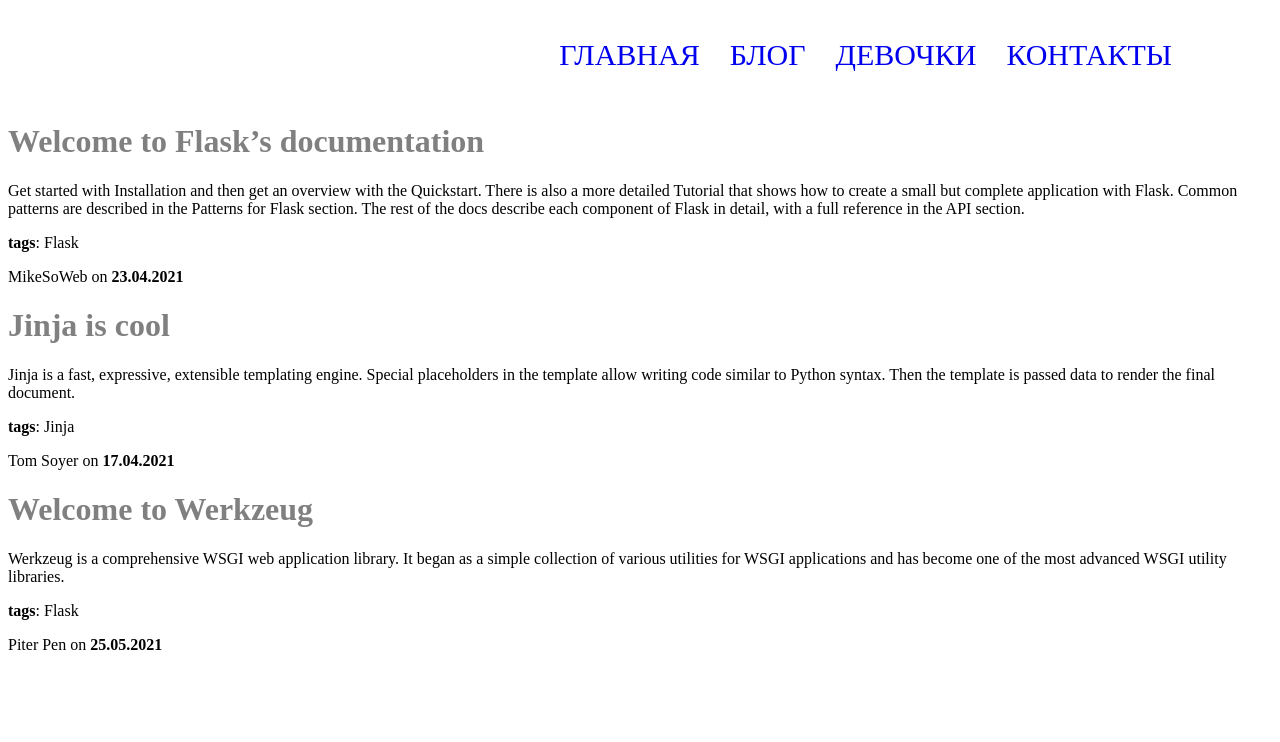
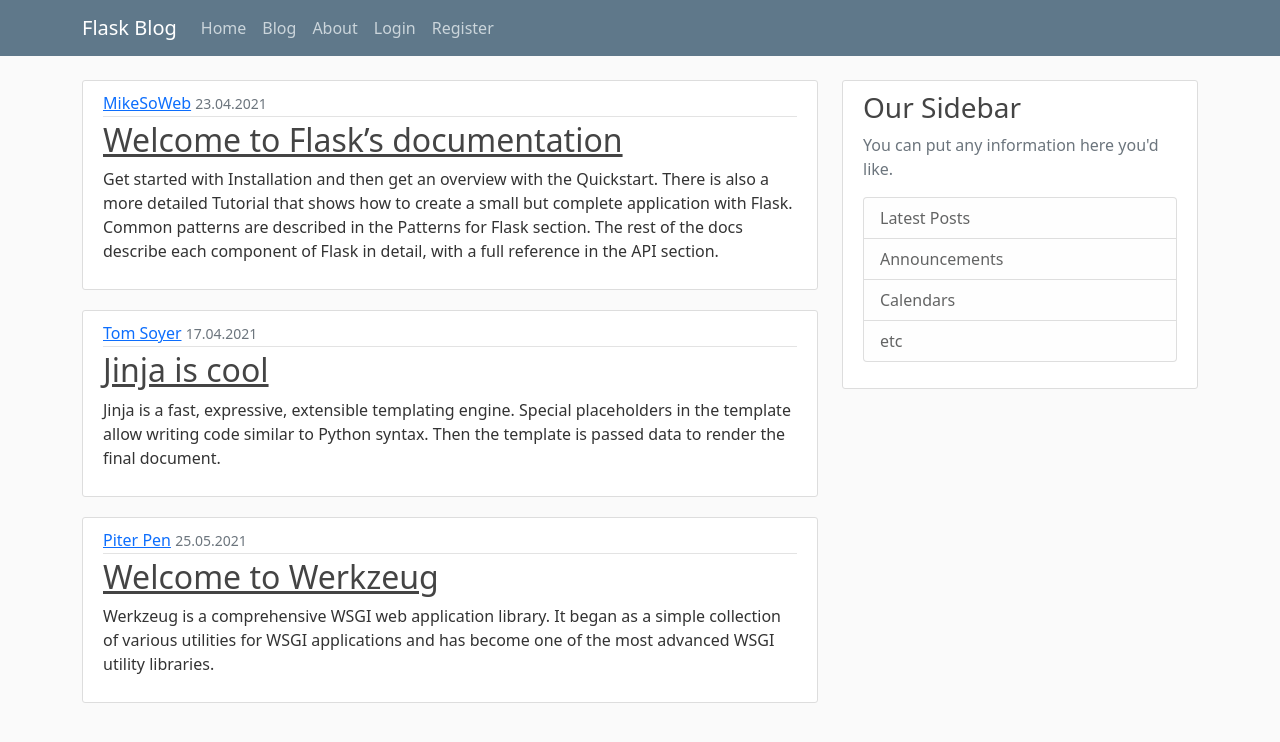
Before and after one commit to MikesoWeb/flask_posts, a Flask app: page /blog in a window 1280 px wide. Shown: the top 742 px of the page. Run offline with Flask 2, Linux system fonts and the light colour scheme.

Commit message:
'add_bootstrap'

```diff
--- a/articles.py
+++ b/articles.py
@@ -5,7 +5,7 @@
                      'Common patterns are described in the Patterns for Flask section. The rest of the docs describe '
                      'each component of Flask in detail, with a full reference in the API section.',
           'tags': 'Flask',
-          'date': '23.04.2021'},
+          'date_posted': '23.04.2021'},
 
          {'author': 'Tom Soyer',
           'title': 'Jinja is cool',
@@ -13,7 +13,7 @@
                      'allow writing code similar to Python syntax. Then the template is passed data to render the '
                      'final document.',
           'tags': 'Jinja',
-          'date': '17.04.2021'},
+          'date_posted': '17.04.2021'},
 
          {'author': 'Piter Pen',
           'title': 'Welcome to Werkzeug',
@@ -21,5 +21,5 @@
                      'various utilities for WSGI applications and has become one of the most advanced WSGI utility '
                      'libraries.',
           'tags': 'Flask',
-          'date': '25.05.2021'},
+          'date_posted': '25.05.2021'},
          ]
--- a/main.py
+++ b/main.py
@@ -14,5 +14,15 @@
     return render_template('blog.html', title='Blog', posts=posts)
 
 
+@app.route('/about')
+def about():
+    return render_template('about.html', title='About', posts=posts)
+
+
+@app.route('/contact')
+def contact():
+    return render_template('contact.html', title='Contacts', posts=posts)
+
+
 if __name__ == '__main__':
     app.run(debug=True)
--- a/static/css/style.css
+++ b/static/css/style.css
@@ -1,21 +1,80 @@
-h1{
-color: grey;
+body {
+  background: #fafafa;
+  color: #333333;
+  margin-top: 5rem;
 }
 
-
-.main_menu{
-display: flex;
-justify-content: flex-end;
-margin: 0 100px;
+h1, h2, h3, h4, h5, h6 {
+  color: #444444;
 }
 
-.main_menu a{
-text-decoration: none;
+.bg-steel {
+  background-color: #5f788a;
 }
 
-.main_menu li{
-list-style: none;
-font-size:30px;
-margin-left: 30px;
-text-transform: uppercase;
+.site-header .navbar-nav .nav-link {
+  color: #cbd5db;
 }
+
+.site-header .navbar-nav .nav-link:hover {
+  color: #ffffff;
+}
+
+.site-header .navbar-nav .nav-link.active {
+  font-weight: 500;
+}
+
+.content-section {
+  background: #ffffff;
+  padding: 10px 20px;
+  border: 1px solid #dddddd;
+  border-radius: 3px;
+  margin-bottom: 20px;
+}
+
+.article-title {
+  color: #444444;
+}
+
+a.article-title:hover {
+  color: #428bca;
+  text-decoration: none;
+}
+
+.article-content {
+  white-space: pre-line;
+}
+
+.article-img {
+  height: 65px;
+  width: 65px;
+  margin-right: 16px;
+}
+
+.article-metadata {
+  padding-bottom: 1px;
+  margin-bottom: 4px;
+  border-bottom: 1px solid #e3e3e3
+}
+
+.article-metadata a:hover {
+  color: #333;
+  text-decoration: none;
+}
+
+.article-svg {
+  width: 25px;
+  height: 25px;
+  vertical-align: middle;
+}
+
+.account-img {
+  height: 125px;
+  width: 125px;
+  margin-right: 20px;
+  margin-bottom: 16px;
+}
+
+.account-heading {
+  font-size: 2.5rem;
+}
--- /dev/null
+++ b/templates/about.html
@@ -0,0 +1 @@
+{% extends 'layout.html' %}
--- a/templates/blog.html
+++ b/templates/blog.html
@@ -1,14 +1,20 @@
 {% extends 'layout.html' %}
-
-
 
 {% block content %}
 
 {% for post in posts %}
-<h1>{{ post.title }}</h1>
-<p>{{ post.content }}</p>
-<p><b>tags</b>: {{ post.tags }}</p>
-<p>{{ post.author }} on <b>{{ post.date }}</b></p>
+
+
+        <article class="media content-section">
+            <div class="media-body">
+                <div class="article-metadata">
+                    <a class="mr-2" href="#">{{ post.author }}</a>
+                    <small class="text-muted">{{ post.date_posted }}</small>
+                </div>
+                <h2><a class="article-title" href="#">{{ post.title }}</a></h2>
+                <p class="article-content">{{ post.content }}</p>
+            </div>
+        </article>
 
 
 {% endfor %}
--- /dev/null
+++ b/templates/contact.html
@@ -0,0 +1 @@
+{% extends 'layout.html' %}
--- a/templates/layout.html
+++ b/templates/layout.html
@@ -1,25 +1,76 @@
 <!DOCTYPE html>
 <html lang="ru">
 <head>
-    <meta charset="UTF-8">
+    <!-- Required meta tags -->
+    <meta charset="utf-8">
+    <meta name="viewport" content="width=device-width, initial-scale=1">
+
+    <!-- Bootstrap CSS -->
+    <link href="https://cdn.jsdelivr.net/npm/bootstrap@5.0.1/dist/css/bootstrap.min.css" rel="stylesheet"
+          integrity="sha384-+0n0xVW2eSR5OomGNYDnhzAbDsOXxcvSN1TPprVMTNDbiYZCxYbOOl7+AMvyTG2x" crossorigin="anonymous">
+
     {% if title %}
     <title>Flask Blog - {{ title }}</title>
     {% else %}
-        <title>{{ title }}</title>
+    <title>{{ title }}</title>
     {% endif %}
 
     <link rel="stylesheet" href="{{ url_for('static', filename='css/style.css') }}">
 </head>
 <body>
-<ul class="main_menu">
-    <li><a href="/"><p>Главная</p></a></li>
-    <li><a href="blog"><p>Блог</p></a></li>
-    <li><a href="/girls"><p>Девочки</p></a></li>
-    <li><a href="/contact"><p>Контакты</p></a></li>
-</ul>
+<header class="site-header">
+  <nav class="navbar navbar-expand-md navbar-dark bg-steel fixed-top">
+    <div class="container">
+      <a class="navbar-brand mr-4" href="/">Flask Blog</a>
+      <button class="navbar-toggler" type="button" data-toggle="collapse" data-target="#navbarToggle" aria-controls="navbarToggle" aria-expanded="false" aria-label="Toggle navigation">
+        <span class="navbar-toggler-icon"></span>
+      </button>
+      <div class="collapse navbar-collapse" id="navbarToggle">
+        <div class="navbar-nav mr-auto">
+          <a class="nav-item nav-link" href="/">Home</a>
+          <a class="nav-item nav-link" href="/blog">Blog</a>
+          <a class="nav-item nav-link" href="/about">About</a>
+        </div>
+        <!-- Navbar Right Side -->
+        <div class="navbar-nav">
+          <a class="nav-item nav-link" href="/login">Login</a>
+          <a class="nav-item nav-link" href="/register">Register</a>
+        </div>
+      </div>
+    </div>
+  </nav>
+</header>
+<main role="main" class="container">
+  <div class="row">
+    <div class="col-md-8">
+      {% block content %}{% endblock %}
+    </div>
+    <div class="col-md-4">
+      <div class="content-section">
+        <h3>Our Sidebar</h3>
+        <p class='text-muted'>You can put any information here you'd like.
+          <ul class="list-group">
+            <li class="list-group-item list-group-item-light">Latest Posts</li>
+            <li class="list-group-item list-group-item-light">Announcements</li>
+            <li class="list-group-item list-group-item-light">Calendars</li>
+            <li class="list-group-item list-group-item-light">etc</li>
+          </ul>
+        </p>
+      </div>
+    </div>
+  </div>
+</main>
 
-{% block content %}
-{% endblock %}
 
+<!-- Optional JavaScript; choose one of the two! -->
+
+    <!-- Option 1: Bootstrap Bundle with Popper -->
+    <script src="https://cdn.jsdelivr.net/npm/bootstrap@5.0.1/dist/js/bootstrap.bundle.min.js" integrity="sha384-gtEjrD/SeCtmISkJkNUaaKMoLD0//ElJ19smozuHV6z3Iehds+3Ulb9Bn9Plx0x4" crossorigin="anonymous"></script>
+
+    <!-- Option 2: Separate Popper and Bootstrap JS -->
+    <!--
+    <script src="https://cdn.jsdelivr.net/npm/@popperjs/core@2.9.2/dist/umd/popper.min.js" integrity="sha384-IQsoLXl5PILFhosVNubq5LC7Qb9DXgDA9i+tQ8Zj3iwWAwPtgFTxbJ8NT4GN1R8p" crossorigin="anonymous"></script>
+    <script src="https://cdn.jsdelivr.net/npm/bootstrap@5.0.1/dist/js/bootstrap.min.js" integrity="sha384-Atwg2Pkwv9vp0ygtn1JAojH0nYbwNJLPhwyoVbhoPwBhjQPR5VtM2+xf0Uwh9KtT" crossorigin="anonymous"></script>
+    -->
 </body>
 </html>
```
